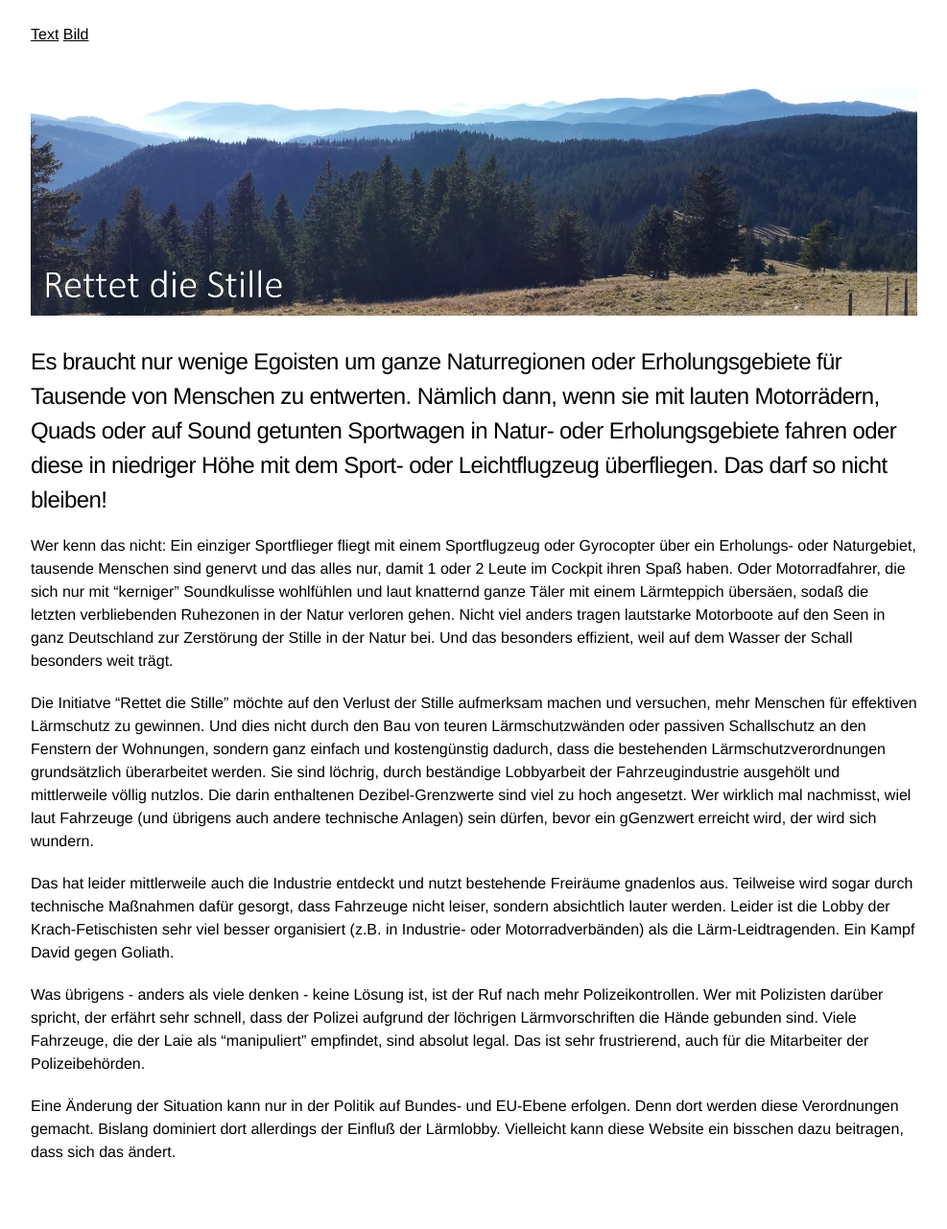
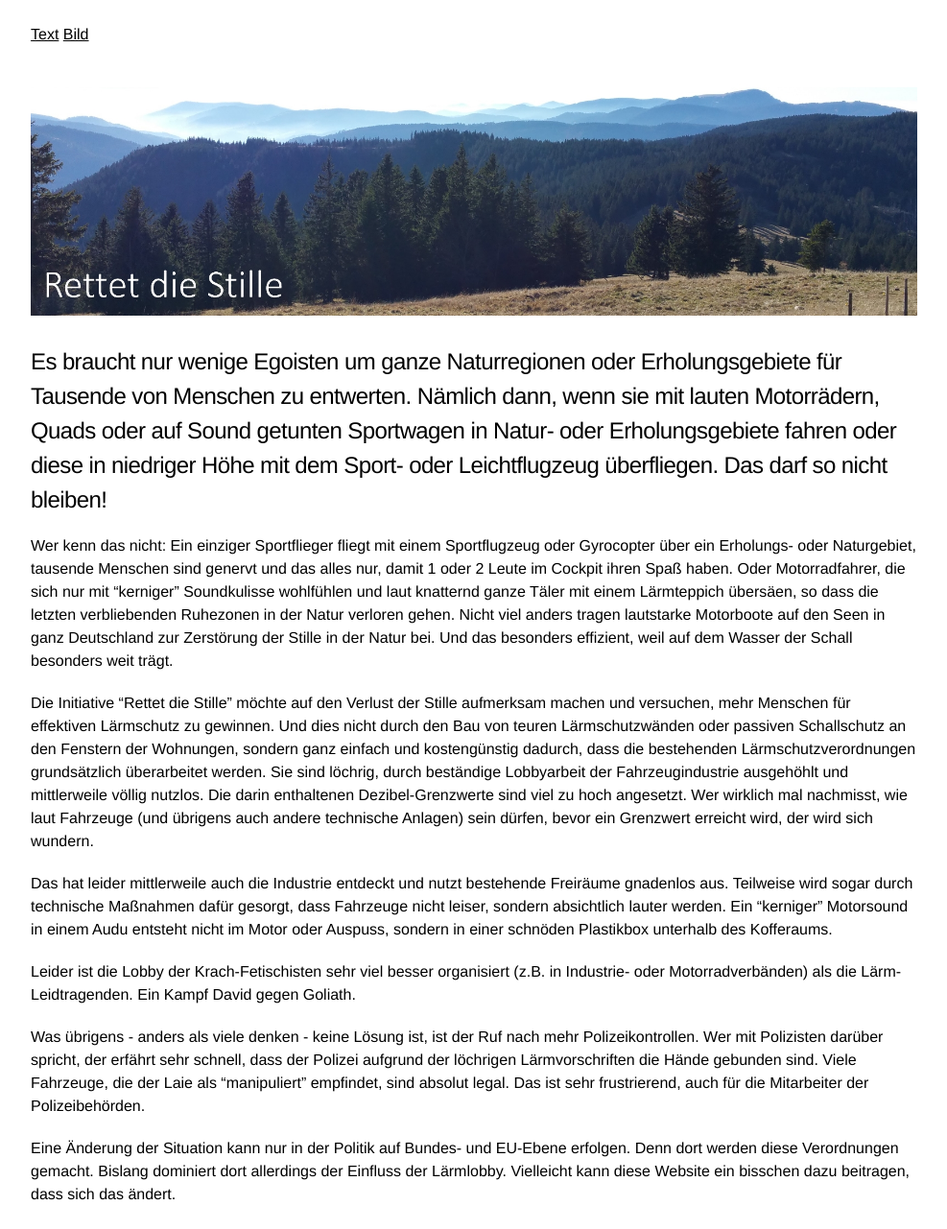
Before and after one commit to rettet-die-stille/rettet-die-stille.github.io, a Jekyll site: the page built from index.md, in a window 1280 px wide. Shown: the whole page at 96% size, without its empty margins (146-1133 px from the left). Built offline with Jekyll 4.4.1, drawn with Linux system fonts in a browser that asks for light colours; before the commit the page ends 1237 px from its top, so only the background shows below that.

Commit message:
Update index.md

```diff
--- a/index.md
+++ b/index.md
@@ -5,12 +5,14 @@ layout: default
 
 ## Es braucht nur wenige Egoisten um ganze Naturregionen oder Erholungsgebiete für Tausende von Menschen zu entwerten. Nämlich dann, wenn sie mit lauten Motorrädern, Quads oder auf Sound getunten Sportwagen in Natur- oder Erholungsgebiete fahren oder diese in niedriger Höhe mit dem Sport- oder Leichtflugzeug überfliegen. Das darf so nicht bleiben!
 
-Wer kenn das nicht: Ein einziger Sportflieger fliegt mit einem Sportflugzeug oder Gyrocopter über ein Erholungs- oder Naturgebiet, tausende Menschen sind genervt und das alles nur, damit 1 oder 2 Leute im Cockpit ihren Spaß haben. Oder Motorradfahrer, die sich nur mit "kerniger" Soundkulisse wohlfühlen und laut knatternd ganze Täler mit einem Lärmteppich übersäen, sodaß die letzten verbliebenden Ruhezonen in der Natur verloren gehen. Nicht viel anders tragen lautstarke Motorboote auf den Seen in ganz Deutschland zur Zerstörung der Stille in der Natur bei. Und das besonders effizient, weil auf dem Wasser der Schall besonders weit trägt.
+Wer kenn das nicht: Ein einziger Sportflieger fliegt mit einem Sportflugzeug oder Gyrocopter über ein Erholungs- oder Naturgebiet, tausende Menschen sind genervt und das alles nur, damit 1 oder 2 Leute im Cockpit ihren Spaß haben. Oder Motorradfahrer, die sich nur mit "kerniger" Soundkulisse wohlfühlen und laut knatternd ganze Täler mit einem Lärmteppich übersäen, so dass die letzten verbliebenden Ruhezonen in der Natur verloren gehen. Nicht viel anders tragen lautstarke Motorboote auf den Seen in ganz Deutschland zur Zerstörung der Stille in der Natur bei. Und das besonders effizient, weil auf dem Wasser der Schall besonders weit trägt.
 
-Die Initiatve "Rettet die Stille" möchte auf den Verlust der Stille aufmerksam machen und versuchen, mehr Menschen für effektiven Lärmschutz zu gewinnen. Und dies nicht durch den Bau von teuren Lärmschutzwänden oder passiven Schallschutz an den Fenstern der Wohnungen, sondern ganz einfach und kostengünstig dadurch, dass die bestehenden Lärmschutzverordnungen grundsätzlich überarbeitet werden. Sie sind löchrig, durch beständige Lobbyarbeit der Fahrzeugindustrie ausgehölt und mittlerweile völlig nutzlos. Die darin enthaltenen Dezibel-Grenzwerte sind viel zu hoch angesetzt. Wer wirklich mal nachmisst, wiel laut Fahrzeuge (und übrigens auch andere technische Anlagen) sein dürfen, bevor ein gGenzwert erreicht wird, der wird sich wundern.
+Die Initiative "Rettet die Stille" möchte auf den Verlust der Stille aufmerksam machen und versuchen, mehr Menschen für effektiven Lärmschutz zu gewinnen. Und dies nicht durch den Bau von teuren Lärmschutzwänden oder passiven Schallschutz an den Fenstern der Wohnungen, sondern ganz einfach und kostengünstig dadurch, dass die bestehenden Lärmschutzverordnungen grundsätzlich überarbeitet werden. Sie sind löchrig, durch beständige Lobbyarbeit der Fahrzeugindustrie ausgehöhlt und mittlerweile völlig nutzlos. Die darin enthaltenen Dezibel-Grenzwerte sind viel zu hoch angesetzt. Wer wirklich mal nachmisst, wie laut Fahrzeuge (und übrigens auch andere technische Anlagen) sein dürfen, bevor ein Grenzwert erreicht wird, der wird sich wundern.
 
-Das hat leider mittlerweile auch die Industrie entdeckt und nutzt bestehende Freiräume gnadenlos aus. Teilweise wird sogar durch technische Maßnahmen dafür gesorgt, dass Fahrzeuge nicht leiser, sondern absichtlich lauter werden. Leider ist die Lobby der Krach-Fetischisten sehr viel besser organisiert (z.B. in Industrie- oder Motorradverbänden) als die Lärm-Leidtragenden. Ein Kampf David gegen Goliath.
+Das hat leider mittlerweile auch die Industrie entdeckt und nutzt bestehende Freiräume gnadenlos aus. Teilweise wird sogar durch technische Maßnahmen dafür gesorgt, dass Fahrzeuge nicht leiser, sondern absichtlich lauter werden. Ein "kerniger" Motorsound in einem Audu entsteht nicht im Motor oder Auspuss, sondern in einer schnöden Plastikbox unterhalb des Kofferaums.
+
+Leider ist die Lobby der Krach-Fetischisten sehr viel besser organisiert (z.B. in Industrie- oder Motorradverbänden) als die Lärm-Leidtragenden. Ein Kampf David gegen Goliath.
 
 Was übrigens - anders als viele denken - keine Lösung ist, ist der Ruf nach mehr Polizeikontrollen. Wer mit Polizisten darüber spricht, der erfährt sehr schnell, dass der Polizei aufgrund der löchrigen Lärmvorschriften die Hände gebunden sind. Viele Fahrzeuge, die der Laie als "manipuliert" empfindet, sind absolut legal. Das ist sehr frustrierend, auch für die Mitarbeiter der Polizeibehörden.
 
-Eine Änderung der Situation kann nur in der Politik auf Bundes- und EU-Ebene erfolgen. Denn dort werden diese Verordnungen gemacht. Bislang dominiert dort allerdings der Einfluß der Lärmlobby. Vielleicht kann diese Website ein bisschen dazu beitragen, dass sich das ändert.
+Eine Änderung der Situation kann nur in der Politik auf Bundes- und EU-Ebene erfolgen. Denn dort werden diese Verordnungen gemacht. Bislang dominiert dort allerdings der Einfluss der Lärmlobby. Vielleicht kann diese Website ein bisschen dazu beitragen, dass sich das ändert.
```
